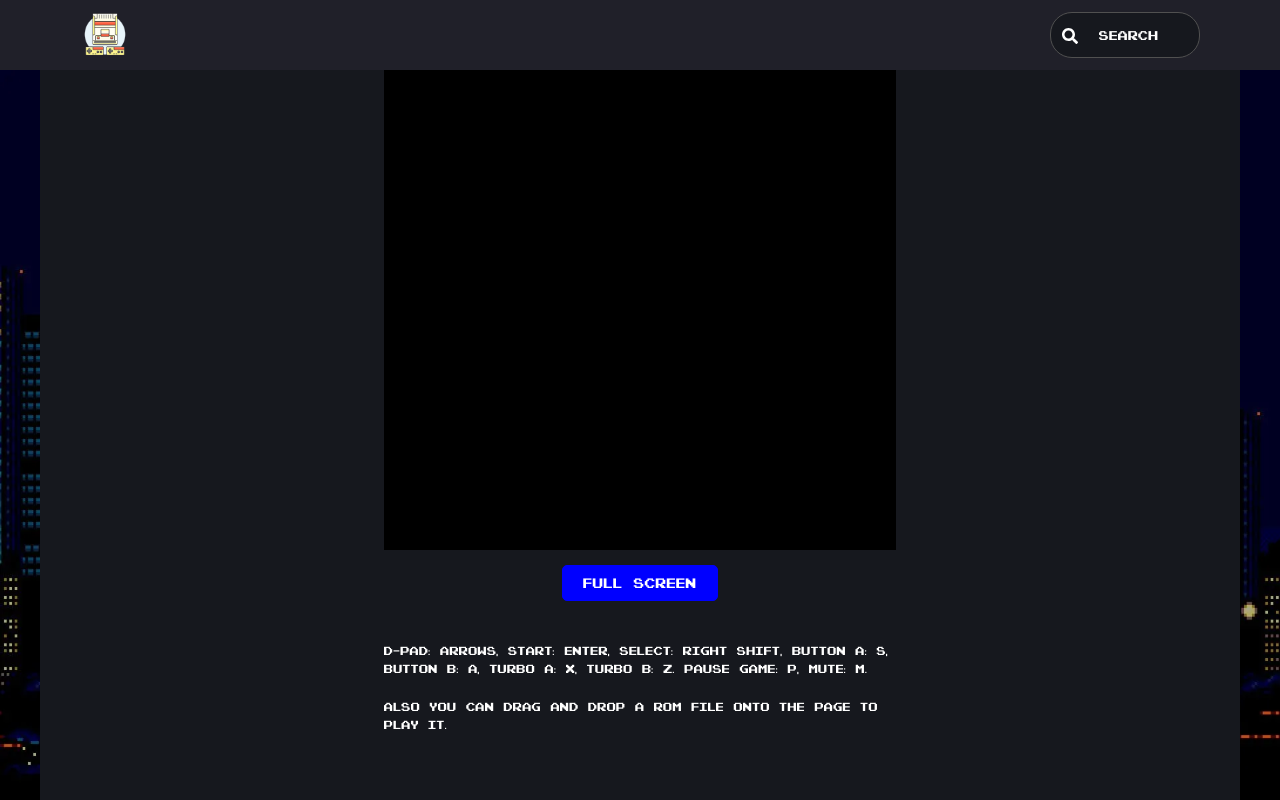
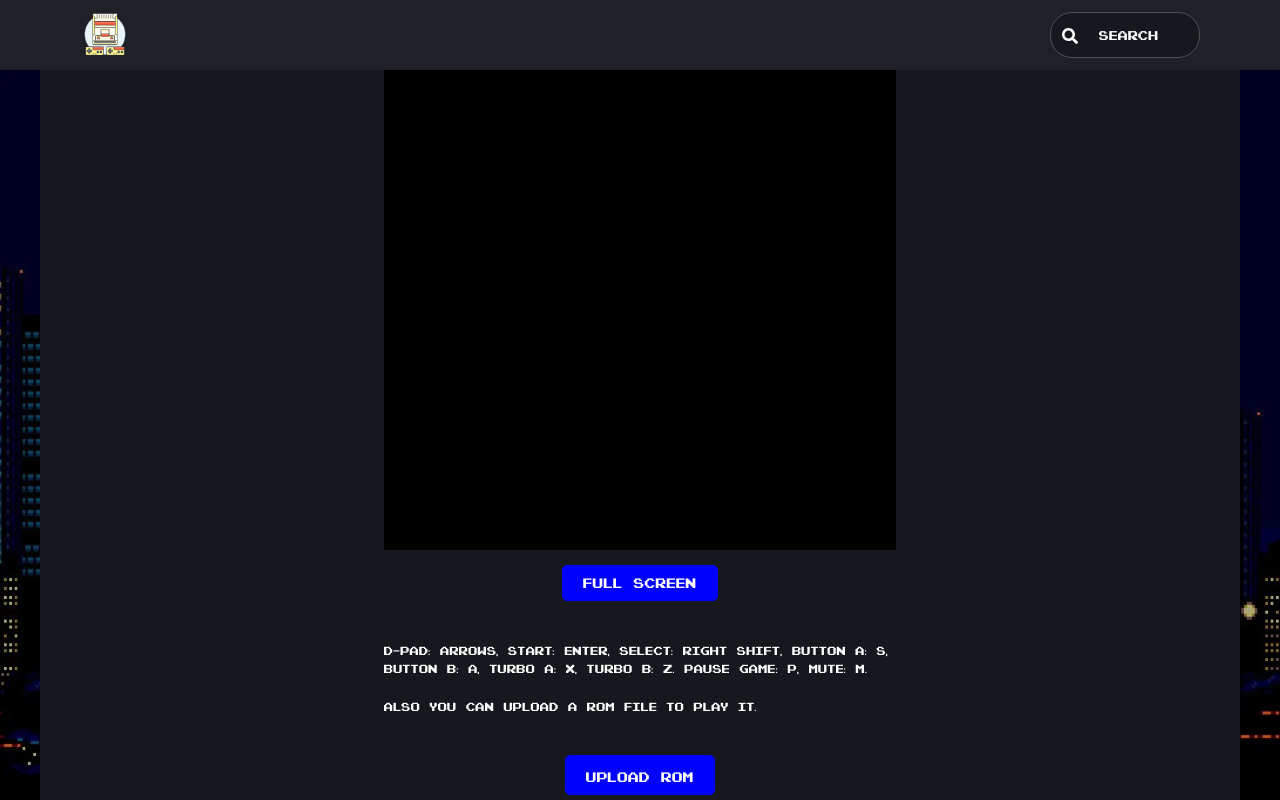
Before and after one commit to sergykt/my-nes-emulator, a React (Vite) app: page /emulator in a window 1280 px wide. Shown: the top 800 px of the page. Built offline with nearby package versions, Linux system fonts and the light colour scheme; what jsnes would draw is missing.

Commit message:
feat: add upload rom input

```diff
--- /dev/null
+++ b/src/components/InputFileButton/InputFileButton.module.scss
@@ -0,0 +1,27 @@
+.label {
+  cursor: pointer;
+  white-space: nowrap;
+  user-select: none;
+  font-size: 14px;
+  font-weight: 400;
+  line-height: 1;
+  color: white;
+  background-color: blue;
+  border: 1px solid blue;
+  border-radius: 5px;
+  padding: 10px 20px;
+  margin: 0;
+  min-width: 105px;
+  transition: all 0.2s ease-in-out;
+
+  &:hover {
+    background-color: #0000cd;
+    border-color: #0000cd;
+  }
+}
+
+.input {
+  visibility: hidden;
+  width: 0;
+  height: 0;
+}
--- /dev/null
+++ b/src/components/InputFileButton/InputFileButton.tsx
@@ -0,0 +1,29 @@
+import { type FC, type ComponentProps, memo } from 'react';
+import classNames from 'classnames';
+import styles from './InputFileButton.module.scss';
+
+interface InputButtonProps extends ComponentProps<'input'> {
+  title: string;
+}
+
+const InputButton: FC<InputButtonProps> = memo((props) => {
+  const { className, accept, name, id, title, onChange, ...rest } = props;
+
+  return (
+    <label htmlFor={id} className={styles.label}>
+      <input
+        className={classNames(styles.input, className)}
+        type='file'
+        id={id}
+        name={name}
+        accept={accept}
+        onChange={onChange}
+        // eslint-disable-next-line react/jsx-props-no-spreading
+        {...rest}
+      />
+      <span>{title}</span>
+    </label>
+  );
+});
+
+export default InputButton;
--- /dev/null
+++ b/src/components/InputFileButton/index.ts
@@ -0,0 +1,3 @@
+import InputButton from './InputFileButton';
+
+export default InputButton;
--- a/src/components/LocalRomsList/LocalRomsList.module.scss
+++ b/src/components/LocalRomsList/LocalRomsList.module.scss
@@ -1,7 +1,7 @@
 .body {
   max-width: 512px;
   width: 100%;
-  margin: 20px 0;
+  margin: 30px 0 20px;
 }
 
 .title {
@@ -13,6 +13,7 @@
 }
 
 .list {
+  list-style: square;
   margin: 0;
   padding: 0;
   list-style-position: inside;
--- a/src/pages/EmulatorPage/EmulatorPage.module.scss
+++ b/src/pages/EmulatorPage/EmulatorPage.module.scss
@@ -24,7 +24,7 @@
 
 .description {
   margin-top: 20px;
-  margin-bottom: 20px;
+  margin-bottom: 40px;
   max-width: 512px;
   font-size: 12px;
   line-height: 1.5;
--- a/src/pages/EmulatorPage/EmulatorPage.tsx
+++ b/src/pages/EmulatorPage/EmulatorPage.tsx
@@ -1,5 +1,5 @@
 /* eslint no-void: ["error", { "allowAsStatement": true }] */
-import type { FC, DragEvent } from 'react';
+import type { FC, DragEvent, ChangeEvent } from 'react';
 import { useEffect, useState, useCallback } from 'react';
 import { useLocation, useSearchParams } from 'react-router-dom';
 import {
@@ -19,6 +19,7 @@ import Screen from '@components/Screen';
 import GamesSwiper from '@components/GamesSwiper';
 import LocalRomsList from '@components/LocalRomsList';
 import Button from '@components/Button';
+import InputButton from '@/components/InputFileButton';
 import Container from '@components/Container';
 import styles from './EmulatorPage.module.scss';
 
@@ -70,16 +71,28 @@ const Emulator: FC = () => {
     try {
       const file = e.dataTransfer?.files[0];
       const romObj = await RomService.saveRom(file);
-      setLocalRoms([...localRoms, romObj]);
+      setLocalRoms((prev) => [...prev, romObj]);
     } catch (error) {
       console.error(error);
+    }
+  }, []);
+
+  const uploadRomHandler = useCallback(async (e: ChangeEvent<HTMLInputElement>) => {
+    const file = e.target.files?.[0];
+    if (file) {
+      try {
+        const romObj = await RomService.saveRom(file);
+        setLocalRoms((prev) => [...prev, romObj]);
+      } catch (error) {
+        console.error(error);
+      }
     }
   }, []);
 
   const removeRomHandler = useCallback((id: number): void => {
     const result = RomService.removeRom(id);
     if (result) {
-      setLocalRoms(RomService.getRoms());
+      setLocalRoms((prev) => prev.filter((item) => item.id !== id));
     }
   }, []);
 
@@ -104,8 +117,16 @@ const Emulator: FC = () => {
               D-Pad: Arrows, Start: Enter, Select: Right Shift, Button A: S, Button B: A, Turbo A:
               X, Turbo B: Z. Pause Game: P, Mute: M.
             </p>
-            <p>Also you can drag and drop a ROM file onto the page to play it.</p>
+            <p>Also you can upload a ROM file to play it.</p>
           </div>
+          <InputButton
+            className={styles.inputFile}
+            accept='.nes'
+            name='rom'
+            id='rom'
+            title='Upload ROM'
+            onChange={uploadRomHandler}
+          />
           {localRoms.length > 0 && (
             <LocalRomsList list={localRoms} removeRomHandler={removeRomHandler} />
           )}
```
